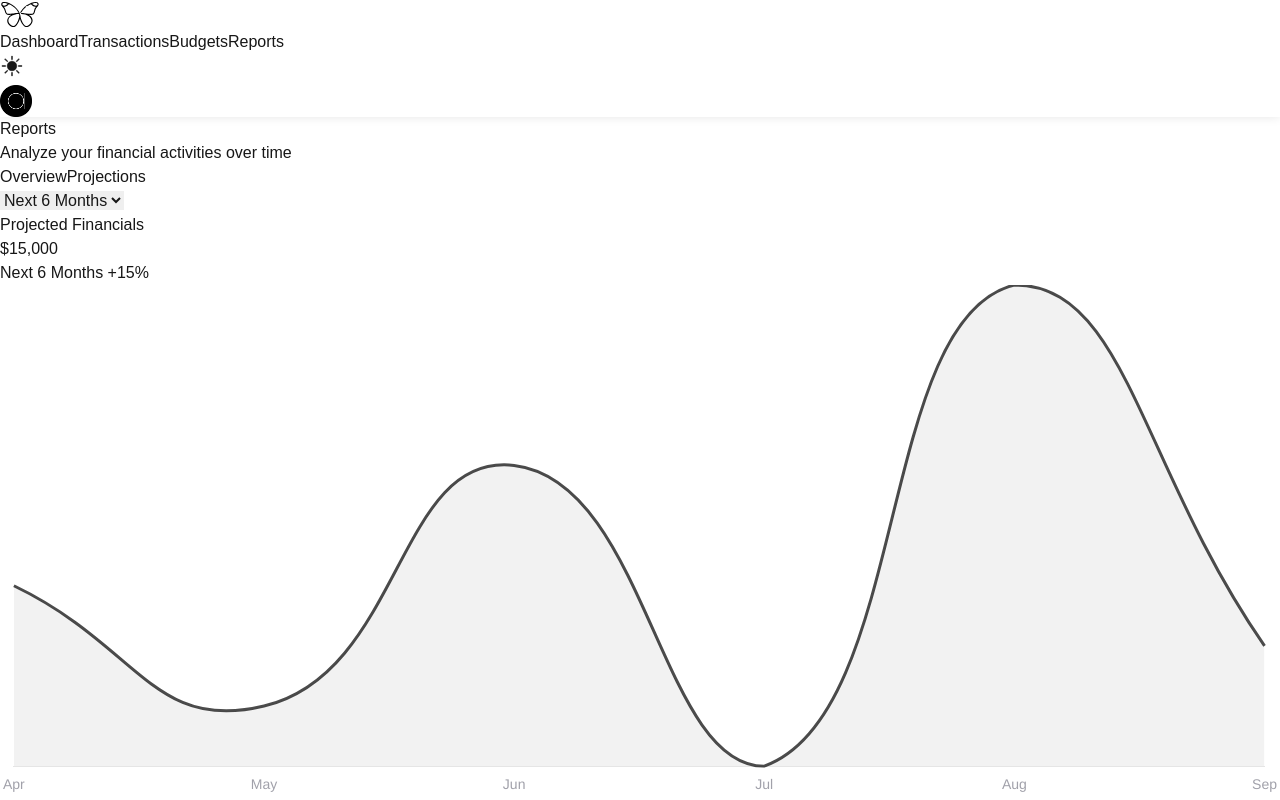
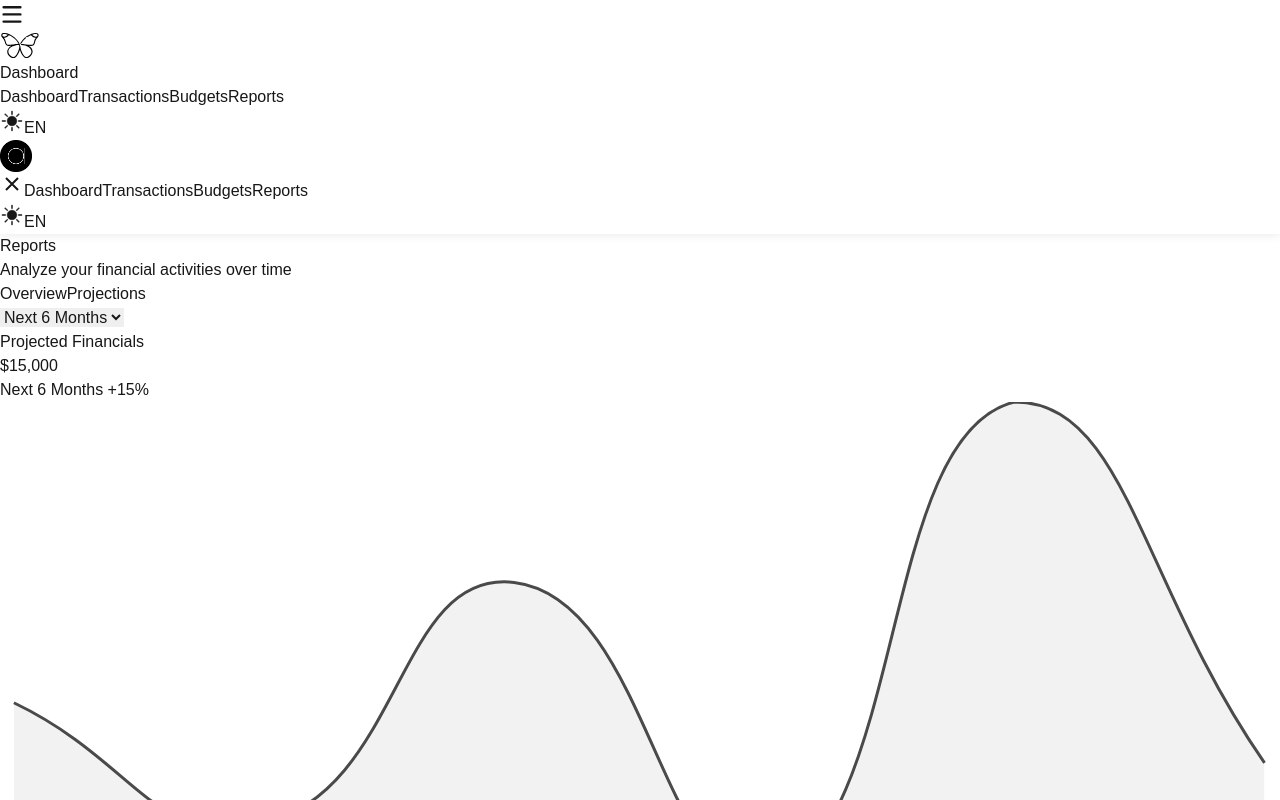
Before and after one commit to chubuntuarc/monarca, a Next.js app: page / in a window 1280 px wide. Shown: the top 800 px of the page. Built offline with nearby package versions, Linux system fonts and the light colour scheme.

Commit message:
Lang support

```diff
--- a/src/app/layout.tsx
+++ b/src/app/layout.tsx
@@ -2,6 +2,7 @@ import type { Metadata } from "next";
 import { Geist, Geist_Mono } from "next/font/google";
 import "./globals.css";
 import { ThemeProvider } from "@/components/ThemeContext";
+import { LanguageProvider } from "@/components/LanguageContext";
 
 const geistSans = Geist({
   variable: "--font-geist-sans",
@@ -29,7 +30,9 @@ export default function RootLayout({
         className={`${geistSans.variable} ${geistMono.variable} antialiased`}
       >
         <ThemeProvider>
-          {children}
+          <LanguageProvider>
+            {children}
+          </LanguageProvider>
         </ThemeProvider>
       </body>
     </html>
--- a/src/app/page.tsx
+++ b/src/app/page.tsx
@@ -5,17 +5,21 @@ import ProjectionsFilter from "@/components/ProjectionsFilter";
 import ProjectedFinancialsCard from "@/components/ProjectedFinancialsCard";
 import ProjectedBreakdownTable from "@/components/ProjectedBreakdownTable";
 import { useTheme } from "@/components/ThemeContext";
+import translations from "@/components/translations";
+import { useLanguage } from "@/components/LanguageContext";
 
 export default function ReportsPage() {
   const { theme } = useTheme();
+  const { lang } = useLanguage();
+  const t = translations[lang];
 
   return (
     <>
       <div className={`min-h-screen pt-16 ${theme === "dark" ? "bg-[#111]" : "bg-white"}`}>
         <Header />
         <main className="max-w-5xl mx-auto px-4 py-8">
-          <h1 className="text-3xl font-bold mb-2">Reports</h1>
-          <p className="text-gray-400 mb-6">Analyze your financial activities over time</p>
+          <h1 className="text-3xl font-bold mb-2">{t.reports_title}</h1>
+          <p className="text-gray-400 mb-6">{t.reports_subtitle}</p>
           <ReportsTabs />
           <div className="mt-6">
             <ProjectionsFilter />
--- a/src/components/Header.tsx
+++ b/src/components/Header.tsx
@@ -4,6 +4,8 @@ import MonarcaLogo from "./MonarcaLogo";
 import Image from 'next/image';
 import { useEffect, useState } from "react";
 import { useTheme } from "./ThemeContext";
+import translations from "./translations";
+import { useLanguage } from "./LanguageContext";
 
 export default function Header() {
   const sunIcon = (
@@ -43,19 +45,39 @@ export default function Header() {
     setMounted(true);
   }, []);
 
+  const { lang, setLang } = useLanguage();
+
+  const toggleLang = () => {
+    setLang((prev) => (prev === 'es' ? 'en' : 'es'));
+  };
+
+  const [menuOpen, setMenuOpen] = useState(false);
+
+  // Traducciones para el header
+  const t = translations[lang];
+
   return (
-    <header className="fixed top-0 left-0 w-full z-50 flex items-center justify-between px-6 py-4" style={{background: "var(--background)", boxShadow: "0 0 10px 0 rgba(0, 0, 0, 0.1)"}}>
-      <div className="flex items-center gap-2">
+    <header className="fixed top-0 left-0 w-full z-50 flex items-center justify-between px-4 md:px-6 py-3 md:py-4" style={{background: "var(--background)", boxShadow: "0 0 10px 0 rgba(0, 0, 0, 0.1)"}}>
+      <div className="flex items-center gap-2 flex-1">
+        <button
+          className="md:hidden text-xl"
+          aria-label="Abrir menú"
+          onClick={() => setMenuOpen((v) => !v)}
+        >
+          <svg width="24" height="24" fill="currentColor" viewBox="0 0 20 20"><path d="M3 6h14M3 12h14M3 18h14" stroke="currentColor" strokeWidth="2" strokeLinecap="round"/></svg>
+        </button>
         <MonarcaLogo />
+        <span className="ml-1 font-semibold hidden sm:inline">{t.dashboard}</span>
       </div>
-      <nav className="flex gap-8 text-sm">
-        <a href="#" className="hover:underline">Dashboard</a>
-        <a href="#" className="hover:underline">Transactions</a>
-        <a href="#" className="hover:underline">Budgets</a>
-        <a href="#" className="font-semibold underline">Reports</a>
+      <nav className="gap-8 text-sm hidden md:flex">
+        <a href="#" className="hover:underline">{t.dashboard}</a>
+        <a href="#" className="hover:underline">{t.transactions}</a>
+        <a href="#" className="hover:underline">{t.budgets}</a>
+        <a href="#" className="font-semibold underline">{t.reports}</a>
       </nav>
-      <div className="flex items-center gap-3">
+      <div className="flex items-center gap-2 md:gap-3">
         {mounted && (
+          <>
             <button
               onClick={toggleTheme}
               aria-label="Toggle dark mode"
@@ -63,11 +85,53 @@ export default function Header() {
             >
               {theme === "dark" ? sunIcon : moonIcon}
             </button>
+            <button
+              onClick={toggleLang}
+              aria-label="Cambiar idioma"
+              className={`ml-1 px-1 py-0.5 rounded-sm text-[10px] border ${theme === "dark" ? "text-white border-white" : "text-black border-black"}`}
+            >
+              {lang === 'es' ? 'ES' : 'EN'}
+            </button>
+          </>
         )}
         <div className="w-8 h-8 rounded-full bg-gray-400 overflow-hidden">
           <Image src="/arc_favicon.png" alt="User" width={32} height={32} />
         </div>
       </div>
+      {/* Overlay y menú móvil animados */}
+      <div
+        className={`fixed inset-0 z-50 md:hidden transition-opacity duration-300 ${menuOpen ? 'opacity-100 pointer-events-auto bg-black/40' : 'opacity-0 pointer-events-none bg-black/0'}`}
+        onClick={() => setMenuOpen(false)}
+      >
+        <div
+          className={`absolute top-0 left-0 w-56 h-full bg-[var(--background)] shadow-lg flex flex-col p-6 gap-4 transform transition-transform duration-300 ${menuOpen ? 'translate-x-0' : '-translate-x-full'}`}
+          onClick={e => e.stopPropagation()}
+        >
+          <button className="self-start mb-4" onClick={() => setMenuOpen(false)} aria-label="Cerrar menú">
+            <svg width="24" height="24" fill="none" stroke="currentColor" strokeWidth="2" viewBox="0 0 24 24"><path d="M6 6l12 12M6 18L18 6"/></svg>
+          </button>
+          <a href="#" className="py-2 hover:underline">{t.dashboard}</a>
+          <a href="#" className="py-2 hover:underline">{t.transactions}</a>
+          <a href="#" className="py-2 hover:underline">{t.budgets}</a>
+          <a href="#" className="py-2 font-semibold underline">{t.reports}</a>
+          <div className="flex gap-2 mt-4">
+            <button
+              onClick={toggleTheme}
+              aria-label="Toggle dark mode"
+              className={`text-xl focus:outline-none ${theme === "dark" ? "text-white" : "text-black"}`}
+            >
+              {theme === "dark" ? sunIcon : moonIcon}
+            </button>
+            <button
+              onClick={toggleLang}
+              aria-label="Cambiar idioma"
+              className={`px-1 py-0.5 rounded-sm text-[10px] border ${theme === "dark" ? "text-white border-white" : "text-black border-black"}`}
+            >
+              {lang === 'es' ? 'ES' : 'EN'}
+            </button>
+          </div>
+        </div>
+      </div>
     </header>
   );
 }
--- /dev/null
+++ b/src/components/LanguageContext.tsx
@@ -0,0 +1,36 @@
+"use client";
+import { createContext, useContext, useEffect, useState } from "react";
+
+type Lang = "es" | "en";
+type LanguageContextType = {
+  lang: Lang;
+  setLang: (lang: Lang) => void;
+};
+
+const LanguageContext = createContext<LanguageContextType | undefined>(undefined);
+
+export function LanguageProvider({ children }: { children: React.ReactNode }) {
+  const [lang, setLangState] = useState<Lang>("en");
+
+  useEffect(() => {
+    const stored = localStorage.getItem("lang");
+    if (stored === "es" || stored === "en") setLangState(stored);
+  }, []);
+
+  const setLang = (newLang: Lang) => {
+    setLangState(newLang);
+    localStorage.setItem("lang", newLang);
+  };
+
+  return (
+    <LanguageContext.Provider value={{ lang, setLang }}>
+      {children}
+    </LanguageContext.Provider>
+  );
+}
+
+export function useLanguage() {
+  const ctx = useContext(LanguageContext);
+  if (!ctx) throw new Error("useLanguage must be used within a LanguageProvider");
+  return ctx;
+}
--- a/src/components/ProjectedBreakdownTable.tsx
+++ b/src/components/ProjectedBreakdownTable.tsx
@@ -1,4 +1,6 @@
 import { useTheme } from "./ThemeContext";
+import { useLanguage } from "./LanguageContext";
+import translations from "./translations";
 
 const rows = [
   { month: "April 2024", income: "$5,500", expenses: "$4,000", savings: "$1,500", balance: "$1,500" },
@@ -11,18 +13,20 @@ const rows = [
 
 export default function ProjectedBreakdownTable() {
   const { theme } = useTheme();
+  const { lang } = useLanguage();
+  const t = translations[lang];
 
   return (
     <div className={`${theme === "dark" ? "bg-[#18181b] rounded-lg p-6 border border-[#232323]" : "bg-white rounded-lg p-6 border border-gray-300"}`}>
-      <div className={`${theme === "dark" ? "font-bold mb-4 text-lg text-white" : "font-bold mb-4 text-lg text-black"}`}>Projected Breakdown</div>
+      <div className={`${theme === "dark" ? "font-bold mb-4 text-lg text-white" : "font-bold mb-4 text-lg text-black"}`}>{t.projected_breakdown}</div>
       <table className="w-full text-left text-sm">
         <thead>
           <tr className="text-gray-400">
-            <th>Month</th>
-            <th>Projected Income</th>
-            <th>Projected Expenses</th>
-            <th>Net Savings</th>
-            <th>Carry-Over Balance</th>
+            <th>{t.month}</th>
+            <th>{t.projected_income}</th>
+            <th>{t.projected_expenses}</th>
+            <th>{t.net_savings}</th>
+            <th>{t.carry_over_balance}</th>
           </tr>
         </thead>
         <tbody>
--- a/src/components/ProjectedFinancialsCard.tsx
+++ b/src/components/ProjectedFinancialsCard.tsx
@@ -10,11 +10,15 @@ import {
   Filler,
 } from "chart.js";
 import { useTheme } from "./ThemeContext";
+import { useLanguage } from "./LanguageContext";
+import translations from "./translations";
 
 ChartJS.register(LineElement, CategoryScale, LinearScale, PointElement, Tooltip, Filler);
 
 export default function ProjectedFinancialsCard() {
   const { theme } = useTheme();
+  const { lang } = useLanguage();
+  const t = translations[lang];
 
   const data = {
     labels: ["Apr", "May", "Jun", "Jul", "Aug", "Sep"],
@@ -52,10 +56,10 @@ export default function ProjectedFinancialsCard() {
   return (
     <div className={`${theme === "dark" ? "bg-[#18181b] rounded-lg p-6 mb-8 border border-[#232323]" : "bg-white rounded-lg p-6 mb-8 border border-gray-300"}`}>
       <div className="mb-4">
-        <div className="text-sm text-gray-300 mb-1">Projected Financials</div>
+        <div className="text-sm text-gray-300 mb-1">{t.projected_financials}</div>
         <div className="text-3xl font-bold">$15,000</div>
         <div className="text-gray-400">
-          Next 6 Months <span className="text-green-400">+15%</span>
+          {t.next_6_months} <span className="text-green-400">{t.percent_growth}</span>
         </div>
       </div>
       <div>
--- a/src/components/ProjectionsFilter.tsx
+++ b/src/components/ProjectionsFilter.tsx
@@ -1,12 +1,16 @@
 import { useTheme } from "./ThemeContext";
+import { useLanguage } from "./LanguageContext";
+import translations from "./translations";
 
 export default function ProjectionsFilter() {
   const { theme } = useTheme();
+  const { lang } = useLanguage();
+  const t = translations[lang];
 
   return (
     <div className="mb-6">
       <select className={`${theme === "dark" ? "bg-[#18181b] border border-[#232323] rounded px-4 py-2 text-white w-64" : "bg-white border border-gray-300 rounded px-4 py-2 text-black w-64"}`}>
-        <option>Next 6 Months</option>
+        <option>{t.next_6_months}</option>
         {/* Más opciones */}
       </select>
     </div>
--- a/src/components/ReportsTabs.tsx
+++ b/src/components/ReportsTabs.tsx
@@ -1,8 +1,13 @@
+import { useLanguage } from "./LanguageContext";
+import translations from "./translations";
+
 export default function ReportsTabs() {
+  const { lang } = useLanguage();
+  const t = translations[lang];
   return (
     <div className="flex gap-8 border-b border-[#232323] mb-4">
-      <button className="pb-2 text-gray-400 border-b-2 border-transparent">Overview</button>
-      <button className="pb-2 font-semibold border-b-2 border-white">Projections</button>
+      <button className="pb-2 text-gray-400 border-b-2 border-transparent">{t.overview}</button>
+      <button className="pb-2 font-semibold border-b-2 border-white">{t.projections}</button>
     </div>
   );
 }
--- /dev/null
+++ b/src/components/translations.ts
@@ -0,0 +1,42 @@
+const translations = {
+  en: {
+    dashboard: "Dashboard",
+    transactions: "Transactions",
+    budgets: "Budgets",
+    reports: "Reports",
+    reports_title: "Reports",
+    reports_subtitle: "Analyze your financial activities over time",
+    overview: "Overview",
+    projections: "Projections",
+    projected_breakdown: "Projected Breakdown",
+    month: "Month",
+    projected_income: "Projected Income",
+    projected_expenses: "Projected Expenses",
+    net_savings: "Net Savings",
+    carry_over_balance: "Carry-Over Balance",
+    next_6_months: "Next 6 Months",
+    projected_financials: "Projected Financials",
+    percent_growth: "+15%",
+  },
+  es: {
+    dashboard: "Inicio",
+    transactions: "Transacciones",
+    budgets: "Presupuestos",
+    reports: "Reportes",
+    reports_title: "Reportes",
+    reports_subtitle: "Analiza tus actividades financieras a lo largo del tiempo",
+    overview: "Resumen",
+    projections: "Proyecciones",
+    projected_breakdown: "Desglose Proyectado",
+    month: "Mes",
+    projected_income: "Ingresos Proyectados",
+    projected_expenses: "Gastos Proyectados",
+    net_savings: "Ahorro Neto",
+    carry_over_balance: "Saldo Acumulado",
+    next_6_months: "Próximos 6 meses",
+    projected_financials: "Finanzas Proyectadas",
+    percent_growth: "+15%",
+  },
+};
+
+export default translations;
```
Lines whose indentation alone changed are shown as unchanged.
